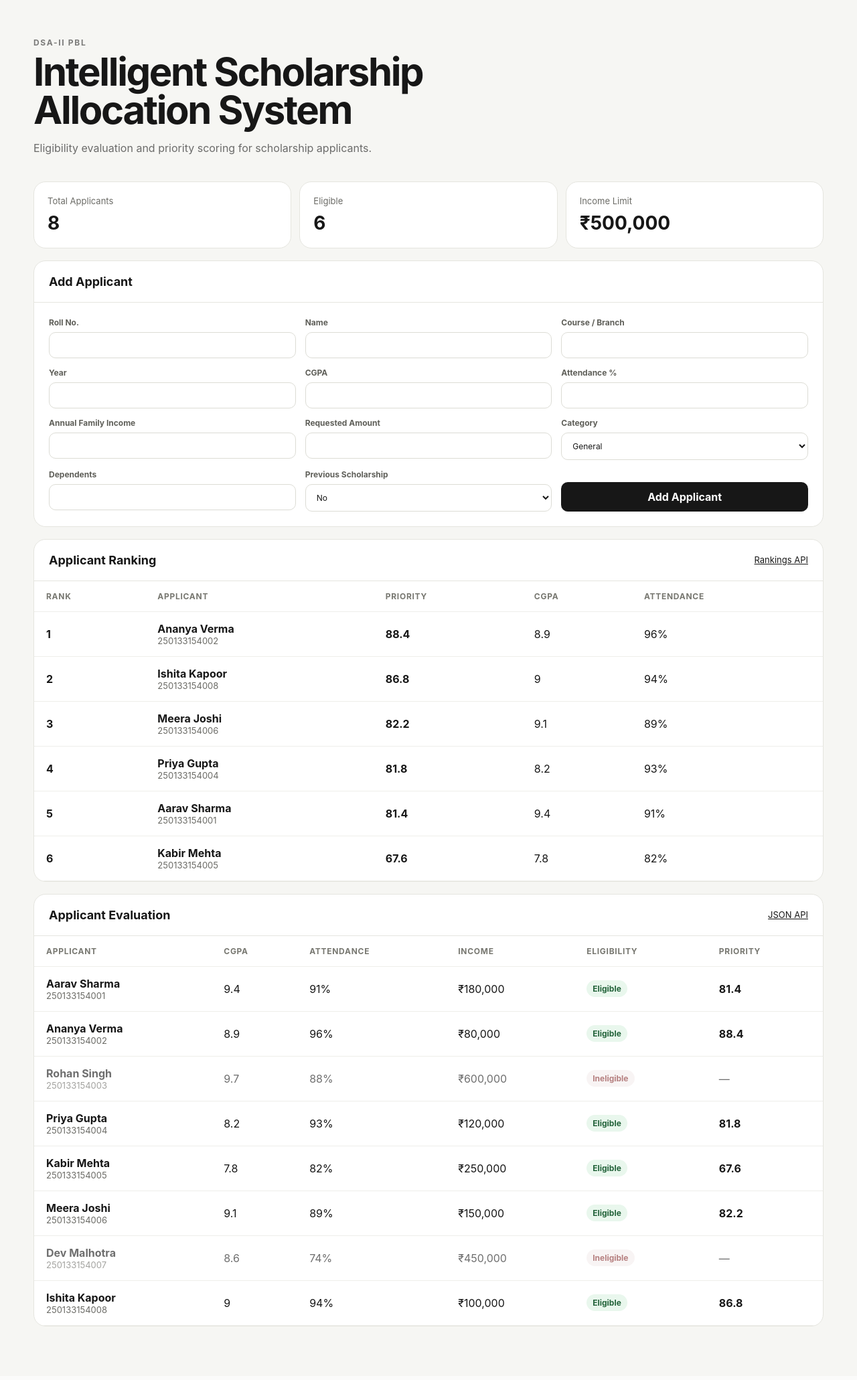
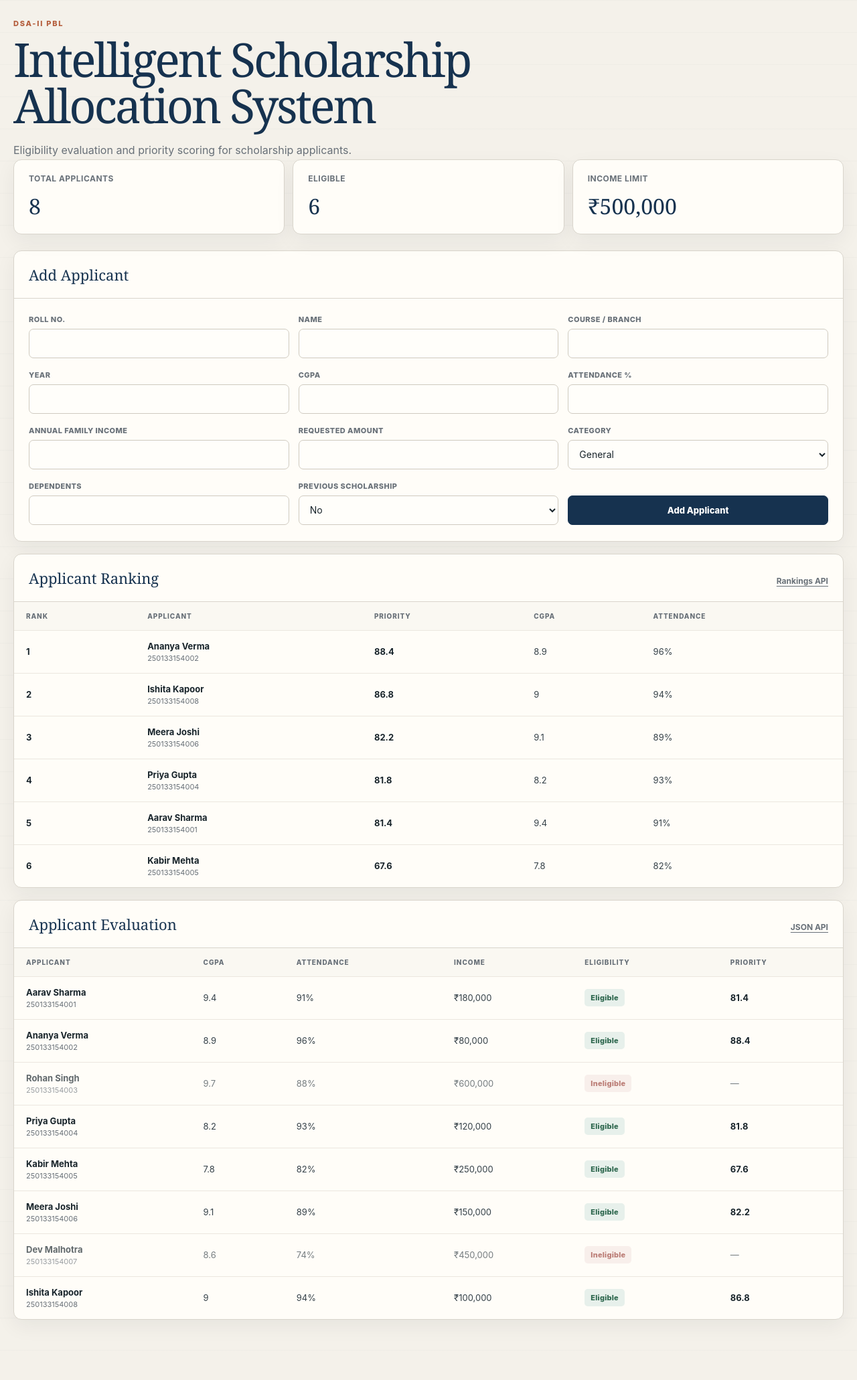
Before and after one commit to shutkarshX/Scholarship-Allocation-System, a Flask app: page / in a window 1280 px wide. Shown: the whole page at 67% size. Before the commit the page ends 1981 px from the top, so only its background shows below. Run offline with Flask 3, Linux system fonts and the light colour scheme.

Commit message:
style: establish scholarship portal visual system

```diff
--- a/frontend/static/style.css
+++ b/frontend/static/style.css
@@ -1,36 +1,388 @@
 :root {
-    font-family: Inter, system-ui, -apple-system, BlinkMacSystemFont, "Segoe UI", sans-serif;
-    color: #171717;
-    background: #f6f6f3;
+    --paper: #f4f1ea;
+    --surface: #fffdf8;
+    --ink: #18242b;
+    --muted: #687078;
+    --line: #d9d5cc;
+    --navy: #16324f;
+    --navy-soft: #e8eef3;
+    --green: #2f684f;
+    --green-soft: #e7f0eb;
+    --red: #9b4038;
+    --red-soft: #f5e9e6;
+    --accent: #b45d3c;
+    --shadow: 0 10px 30px rgba(24, 36, 43, .06);
+    font-family: Inter, ui-sans-serif, system-ui, -apple-system, BlinkMacSystemFont, "Segoe UI", sans-serif;
+    color: var(--ink);
+    background: var(--paper);
 }
+
 * { box-sizing: border-box; }
-body { margin: 0; }
-.container { width: min(1180px, calc(100% - 32px)); margin: 0 auto; padding: 56px 0; }
-.eyebrow { margin: 0 0 8px; font-size: 12px; font-weight: 700; letter-spacing: .14em; text-transform: uppercase; opacity: .55; }
-h1 { max-width: 760px; margin: 0; font-size: clamp(32px, 5vw, 58px); line-height: .98; letter-spacing: -.04em; }
-.subtitle { margin: 18px 0 0; opacity: .62; }
-.stats { display: grid; grid-template-columns: repeat(3, 1fr); gap: 12px; margin: 40px 0 18px; }
-.stats article, .panel { background: white; border: 1px solid #e5e5df; border-radius: 18px; }
-.stats article { padding: 20px; }
-.stats span, small { display: block; color: #6b6b66; font-size: 13px; }
-.stats strong { display: block; margin-top: 8px; font-size: 28px; }
-.panel { overflow: hidden; margin-bottom: 18px; }
-.panel-heading { display: flex; align-items: center; justify-content: space-between; padding: 20px 22px; border-bottom: 1px solid #e5e5df; }
-.panel-heading h2 { margin: 0; font-size: 18px; }
-.panel-heading a { color: inherit; font-size: 13px; }
-.table-wrap { overflow-x: auto; }
-table { width: 100%; border-collapse: collapse; }
-th, td { padding: 15px 18px; text-align: left; border-bottom: 1px solid #eeeeea; white-space: nowrap; }
-th { color: #777770; font-size: 12px; text-transform: uppercase; letter-spacing: .06em; }
-.status { display: inline-block; padding: 5px 9px; border-radius: 999px; font-size: 12px; font-weight: 700; }
-.status.eligible { background: #e9f7ed; color: #23633a; }
-.status.ineligible { background: #f4eeee; color: #8a3434; }
-.muted { opacity: .62; }
-.applicant-form { display: grid; grid-template-columns: repeat(3, 1fr); gap: 14px; padding: 22px; }
-.applicant-form label { display: flex; flex-direction: column; gap: 7px; color: #5f5f59; font-size: 12px; font-weight: 700; }
-.applicant-form input, .applicant-form select { width: 100%; padding: 11px 12px; border: 1px solid #dcdcd5; border-radius: 10px; background: #fff; color: #171717; font: inherit; font-weight: 400; }
-.form-actions { display: flex; align-items: end; }
-.form-actions button { width: 100%; padding: 12px 16px; border: 0; border-radius: 10px; background: #171717; color: #fff; font: inherit; font-weight: 700; cursor: pointer; }
-.form-error { margin: 16px 22px 0; padding: 12px 14px; border-radius: 10px; background: #f4eeee; color: #8a3434; font-size: 13px; }
-@media (max-width: 820px) { .applicant-form { grid-template-columns: repeat(2, 1fr); } }
-@media (max-width: 720px) { .stats { grid-template-columns: 1fr; } .applicant-form { grid-template-columns: 1fr; } .container { padding: 32px 0; } }
+
+html { background: var(--paper); }
+
+body {
+    margin: 0;
+    min-width: 320px;
+    background:
+        linear-gradient(rgba(22, 50, 79, .025) 1px, transparent 1px),
+        var(--paper);
+    background-size: 100% 48px;
+}
+
+a { color: var(--navy); }
+
+.container {
+    width: min(1240px, calc(100% - 40px));
+    margin: 0 auto;
+    padding: 28px 0 72px;
+}
+
+.site-header {
+    display: flex;
+    align-items: center;
+    justify-content: space-between;
+    padding: 0 0 24px;
+    border-bottom: 1px solid var(--line);
+}
+
+.brand {
+    display: flex;
+    align-items: center;
+    gap: 11px;
+    color: var(--ink);
+    font-size: 13px;
+    font-weight: 800;
+    letter-spacing: .02em;
+}
+
+.brand-mark {
+    display: grid;
+    width: 30px;
+    height: 30px;
+    place-items: center;
+    border: 1px solid var(--navy);
+    border-radius: 7px;
+    color: var(--navy);
+    font-size: 12px;
+    font-weight: 900;
+}
+
+.header-note {
+    color: var(--muted);
+    font-size: 12px;
+}
+
+.hero {
+    display: grid;
+    grid-template-columns: minmax(0, 1fr) 290px;
+    gap: 48px;
+    align-items: end;
+    padding: 62px 0 44px;
+}
+
+.eyebrow {
+    margin: 0 0 12px;
+    color: var(--accent);
+    font-size: 11px;
+    font-weight: 800;
+    letter-spacing: .16em;
+    text-transform: uppercase;
+}
+
+h1 {
+    max-width: 780px;
+    margin: 0;
+    color: var(--navy);
+    font-family: Georgia, "Times New Roman", serif;
+    font-size: clamp(38px, 5.5vw, 70px);
+    font-weight: 500;
+    line-height: .98;
+    letter-spacing: -.045em;
+}
+
+.subtitle {
+    max-width: 660px;
+    margin: 20px 0 0;
+    color: var(--muted);
+    font-size: 16px;
+    line-height: 1.65;
+}
+
+.hero-note {
+    padding-left: 20px;
+    border-left: 3px solid var(--accent);
+    color: var(--muted);
+    font-size: 13px;
+    line-height: 1.6;
+}
+
+.hero-note strong {
+    display: block;
+    margin-bottom: 5px;
+    color: var(--ink);
+    font-size: 12px;
+    letter-spacing: .05em;
+    text-transform: uppercase;
+}
+
+.stats {
+    display: grid;
+    grid-template-columns: repeat(3, 1fr);
+    gap: 12px;
+    margin-bottom: 24px;
+}
+
+.stats article {
+    min-height: 108px;
+    padding: 20px 22px;
+    border: 1px solid var(--line);
+    border-radius: 12px;
+    background: var(--surface);
+    box-shadow: var(--shadow);
+}
+
+.stats span {
+    display: block;
+    color: var(--muted);
+    font-size: 12px;
+    font-weight: 700;
+    letter-spacing: .04em;
+    text-transform: uppercase;
+}
+
+.stats strong {
+    display: block;
+    margin-top: 12px;
+    color: var(--navy);
+    font-family: Georgia, "Times New Roman", serif;
+    font-size: 32px;
+    font-weight: 500;
+}
+
+.panel {
+    overflow: hidden;
+    margin-bottom: 18px;
+    border: 1px solid var(--line);
+    border-radius: 12px;
+    background: var(--surface);
+    box-shadow: var(--shadow);
+}
+
+.panel-heading {
+    display: flex;
+    align-items: baseline;
+    justify-content: space-between;
+    gap: 20px;
+    padding: 20px 22px;
+    border-bottom: 1px solid var(--line);
+}
+
+.panel-heading h2 {
+    margin: 0;
+    color: var(--navy);
+    font-family: Georgia, "Times New Roman", serif;
+    font-size: 22px;
+    font-weight: 500;
+}
+
+.panel-heading p {
+    margin: 4px 0 0;
+    color: var(--muted);
+    font-size: 12px;
+}
+
+.panel-heading a {
+    color: var(--muted);
+    font-size: 12px;
+    font-weight: 700;
+    text-decoration-thickness: 1px;
+    text-underline-offset: 3px;
+}
+
+.applicant-form {
+    display: grid;
+    grid-template-columns: repeat(3, 1fr);
+    gap: 18px 14px;
+    padding: 24px 22px;
+}
+
+.applicant-form label {
+    display: flex;
+    flex-direction: column;
+    gap: 7px;
+    color: var(--muted);
+    font-size: 11px;
+    font-weight: 800;
+    letter-spacing: .04em;
+    text-transform: uppercase;
+}
+
+.applicant-form input,
+.applicant-form select {
+    width: 100%;
+    min-height: 44px;
+    padding: 10px 12px;
+    border: 1px solid #cfcac0;
+    border-radius: 7px;
+    outline: none;
+    background: #fffefa;
+    color: var(--ink);
+    font: inherit;
+    font-size: 14px;
+    font-weight: 400;
+    text-transform: none;
+    transition: border-color .15s ease, box-shadow .15s ease;
+}
+
+.applicant-form input:focus,
+.applicant-form select:focus {
+    border-color: var(--navy);
+    box-shadow: 0 0 0 3px rgba(22, 50, 79, .09);
+}
+
+.form-actions {
+    display: flex;
+    align-items: end;
+}
+
+.form-actions button {
+    width: 100%;
+    min-height: 44px;
+    padding: 10px 16px;
+    border: 1px solid var(--navy);
+    border-radius: 7px;
+    background: var(--navy);
+    color: #fff;
+    font: inherit;
+    font-size: 13px;
+    font-weight: 800;
+    cursor: pointer;
+    transition: transform .15s ease, background .15s ease;
+}
+
+.form-actions button:hover {
+    background: #10283f;
+    transform: translateY(-1px);
+}
+
+.form-error {
+    margin: 16px 22px 0;
+    padding: 12px 14px;
+    border: 1px solid #e4c6c1;
+    border-radius: 7px;
+    background: var(--red-soft);
+    color: var(--red);
+    font-size: 13px;
+}
+
+.table-wrap {
+    overflow-x: auto;
+}
+
+table {
+    width: 100%;
+    border-collapse: collapse;
+}
+
+th,
+td {
+    padding: 15px 18px;
+    text-align: left;
+    border-bottom: 1px solid #ebe7df;
+    white-space: nowrap;
+}
+
+tbody tr:last-child td {
+    border-bottom: 0;
+}
+
+tbody tr:hover {
+    background: #fbf9f4;
+}
+
+th {
+    color: var(--muted);
+    background: #faf8f2;
+    font-size: 10px;
+    font-weight: 800;
+    letter-spacing: .09em;
+    text-transform: uppercase;
+}
+
+td {
+    color: #354149;
+    font-size: 13px;
+}
+
+td strong {
+    color: var(--ink);
+}
+
+td small {
+    display: block;
+    margin-top: 3px;
+    color: var(--muted);
+    font-size: 11px;
+}
+
+.ranking-panel tbody tr:first-child {
+    background: #f1f5f7;
+}
+
+.rank-number {
+    color: var(--navy);
+    font-family: Georgia, "Times New Roman", serif;
+    font-size: 20px;
+}
+
+.status {
+    display: inline-flex;
+    align-items: center;
+    min-height: 26px;
+    padding: 4px 9px;
+    border-radius: 5px;
+    font-size: 11px;
+    font-weight: 800;
+    letter-spacing: .02em;
+}
+
+.status.eligible {
+    background: var(--green-soft);
+    color: var(--green);
+}
+
+.status.ineligible {
+    background: var(--red-soft);
+    color: var(--red);
+}
+
+.muted {
+    opacity: .68;
+}
+
+.section-label {
+    margin: 0 0 9px;
+    color: var(--accent);
+    font-size: 10px;
+    font-weight: 800;
+    letter-spacing: .12em;
+    text-transform: uppercase;
+}
+
+@media (max-width: 900px) {
+    .hero { grid-template-columns: 1fr; gap: 24px; }
+    .hero-note { max-width: 500px; }
+    .applicant-form { grid-template-columns: repeat(2, 1fr); }
+}
+
+@media (max-width: 700px) {
+    .container { width: min(100% - 24px, 1240px); padding-top: 18px; }
+    .site-header { padding-bottom: 18px; }
+    .header-note { display: none; }
+    .hero { padding: 42px 0 32px; }
+    h1 { font-size: clamp(38px, 12vw, 54px); }
+    .stats { grid-template-columns: 1fr; }
+    .applicant-form { grid-template-columns: 1fr; }
+    .panel-heading { align-items: flex-start; }
+}
```
